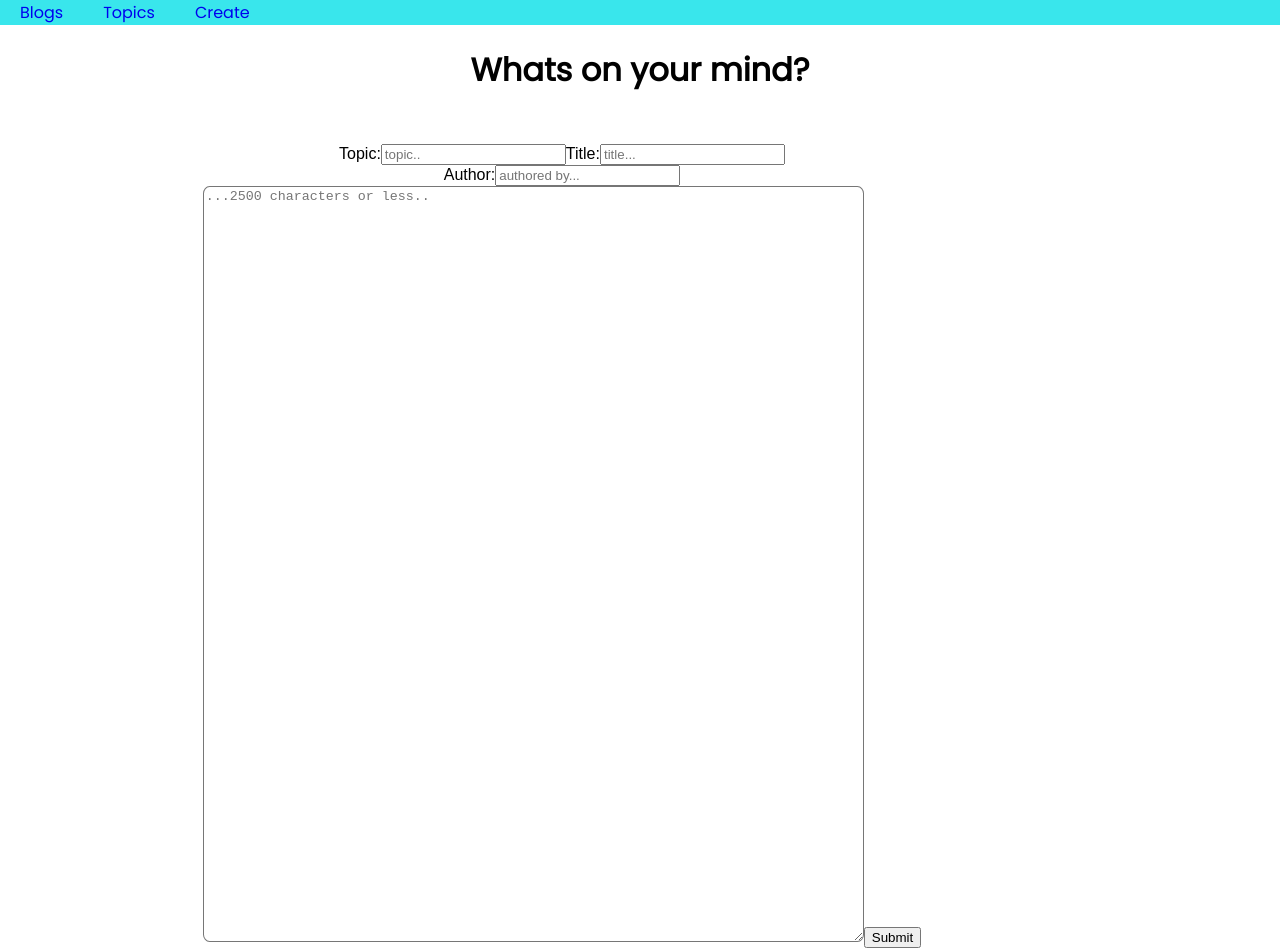
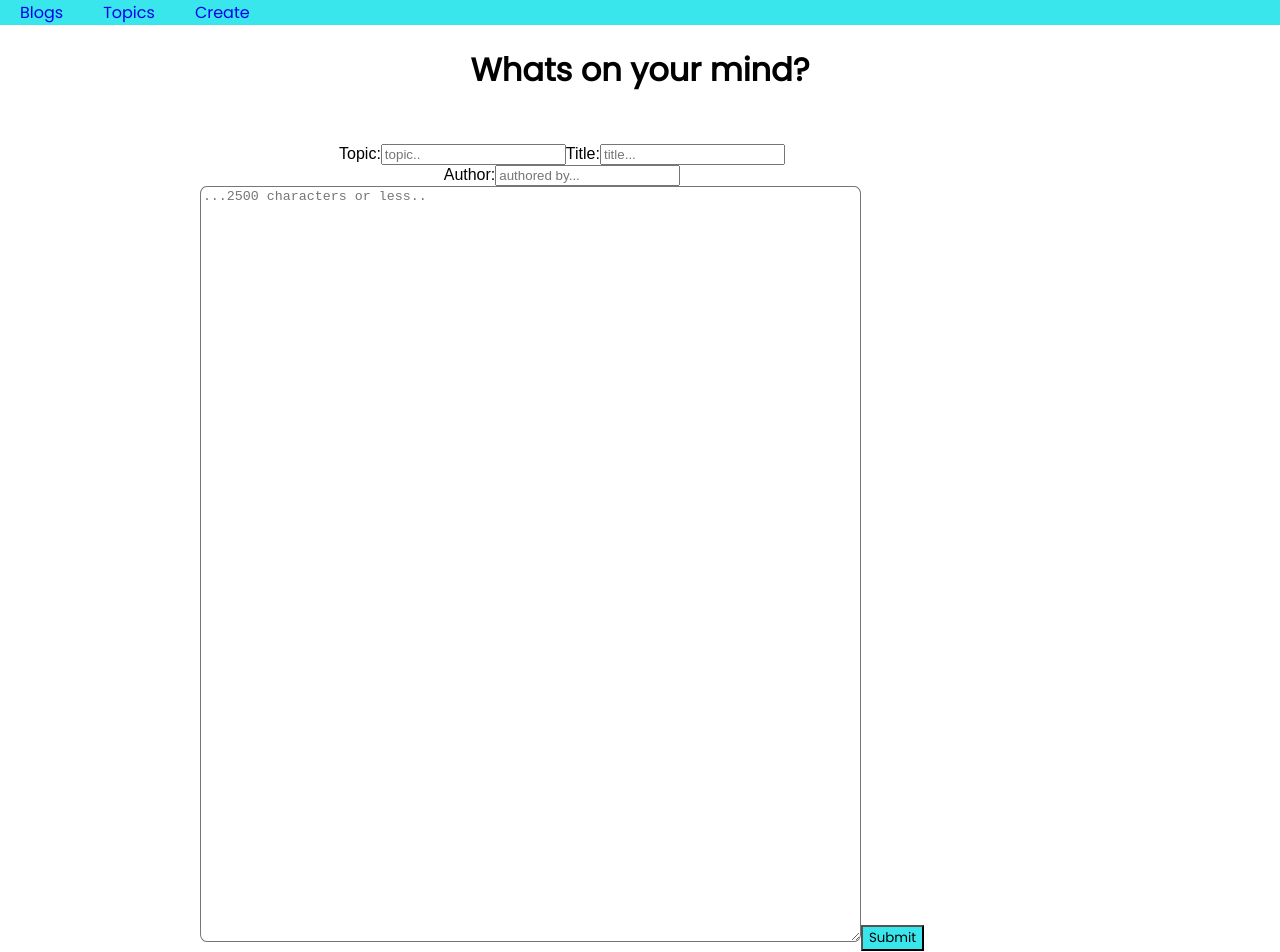
Before and after one commit to cbenks/Blog, a React (Create React App) app in the folder blog-react/: page /create in a window 1280 px wide. Shown: the top 952 px of the page. Built offline with nearby package versions, Linux system fonts and the light colour scheme; no server answers; a web font is replaced by a local one.

Commit message:
styled button

```diff
--- a/blog-react/src/components/Form.jsx
+++ b/blog-react/src/components/Form.jsx
@@ -13,7 +13,7 @@ const Form = (props) => {
       </div>
       <label htmlFor='body'></label>
       <textarea id='body' className='blog' placeholder='...2500 characters or less..' rows='50' cols='80' maxLength='2500' onChange={props.handleChange} />
-      <button type='submit'>Submit</button>
+      <button className='submit' type='submit'>Submit</button>
     </form>
   </div>
   )
--- a/blog-react/src/styles/App.css
+++ b/blog-react/src/styles/App.css
@@ -56,7 +56,7 @@ margin-bottom: 80px;
 }
 
 
-
+/* form */
 
 .newBlog{
   display: grid;
@@ -97,3 +97,8 @@ grid-row-end: 2;
   grid-row-start: 3;
   grid-row-end: 8;
 }
+
+.submit {
+  font-family: 'Poppins', sans-serif;
+  background-color: rgb(57, 230, 236);
+}
```
